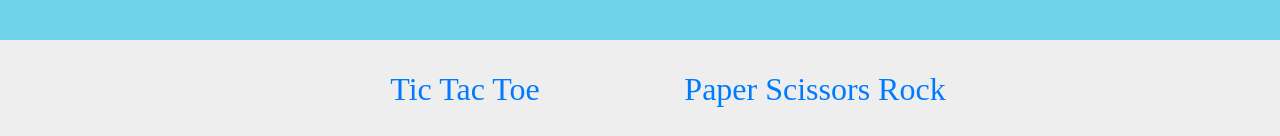
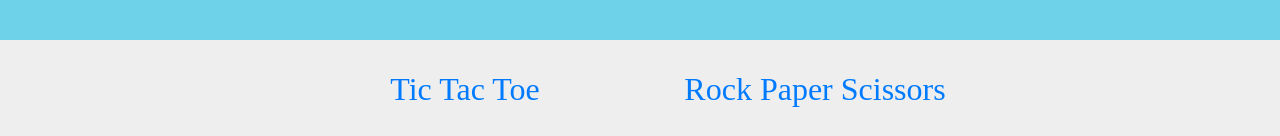
Before and after one commit to Marcellits/React-games, a React (Create React App) app: page / in a window 1280 px wide. Shown: the part 186-322 px from the top of the page. Built offline with nearby package versions, Linux system fonts and the light colour scheme; a web font is replaced by a local one.

Commit message:
RPS-adjusting-name

```diff
--- a/src/components/Home.jsx
+++ b/src/components/Home.jsx
@@ -25,7 +25,7 @@ function Home() {
         </div>
         <div className="games">
           <Link className=" title_game_home" to="/rockpaperscissors">
-            <h2>Paper Scissors Rock</h2>
+            <h2>Rock Paper Scissors </h2>
 
             <img id="rps_game" src={rps_game} alt="Rock paper scissors" />
           </Link>
```
